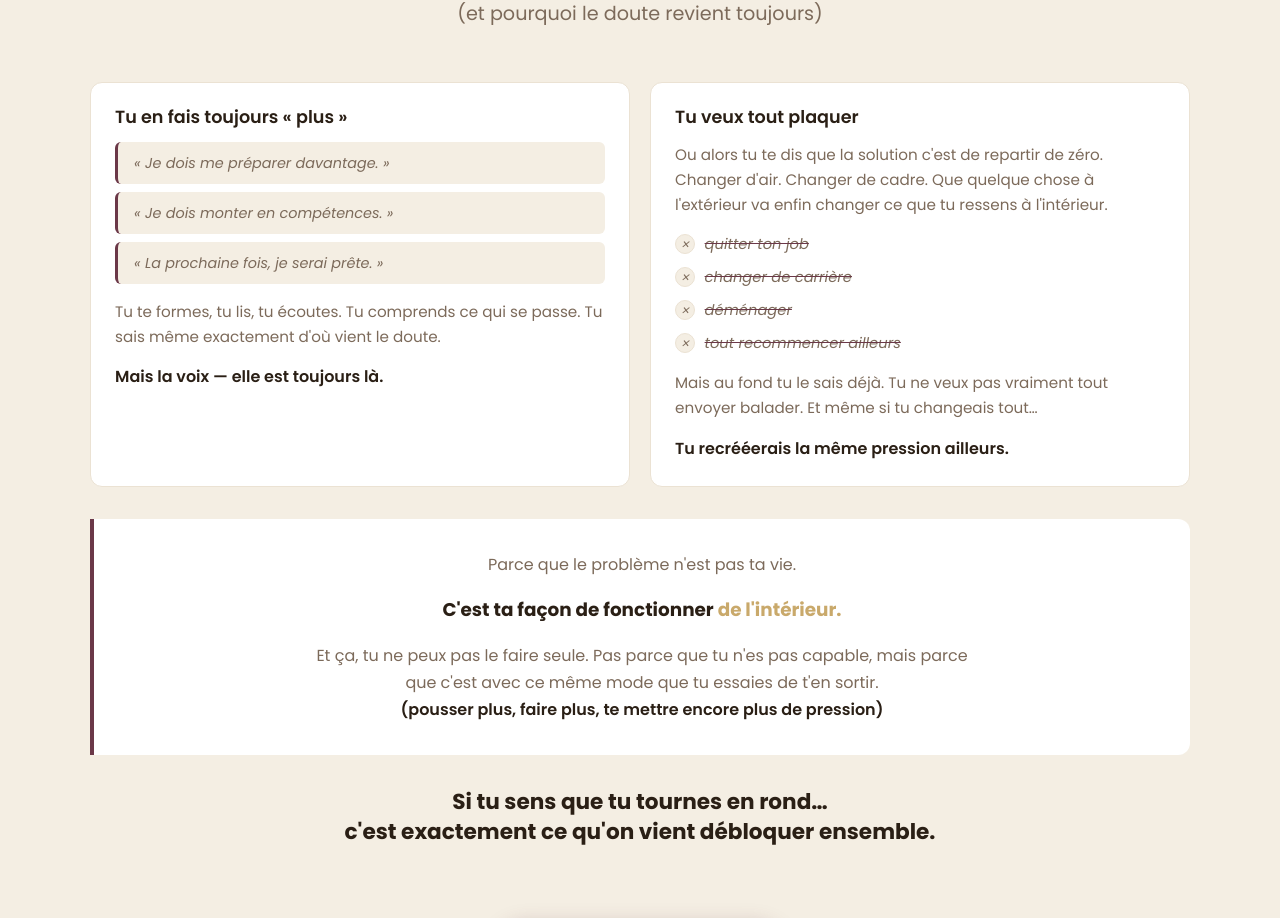
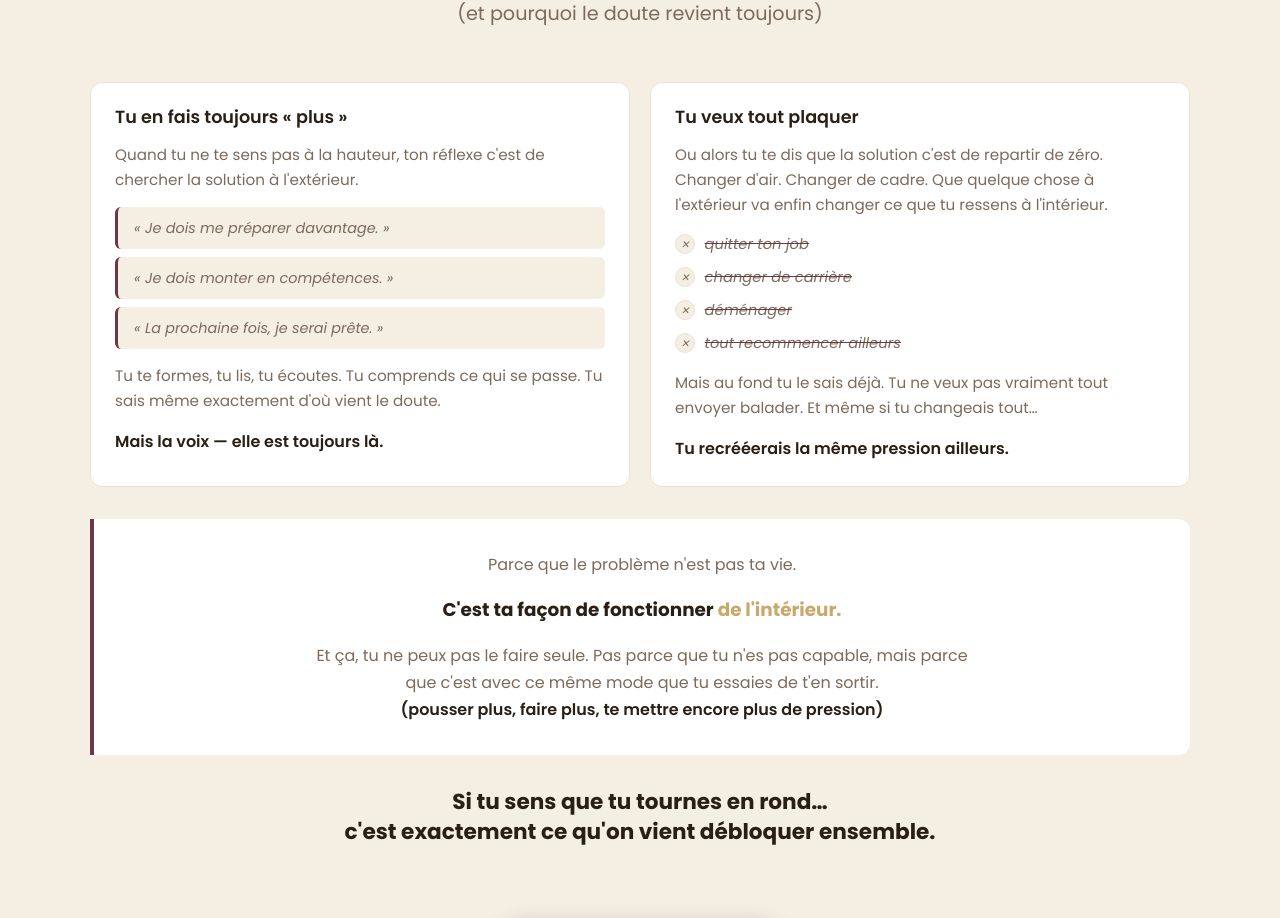
Before and after one commit to yacinebe/AichaHatim.com, a React (Vite) app in the folder apps/web/: page / in a window 1280 px wide. Shown: the part 2634-3552 px from the top of the page. Built offline with nearby package versions, Linux system fonts and the light colour scheme; no server answers.

Commit message:
content: essayé col1 — intro chercher la solution à l'extérieur

```diff
--- a/apps/web/src/pages/Home.jsx
+++ b/apps/web/src/pages/Home.jsx
@@ -229,6 +229,9 @@ function EssayeSection() {
             {/* Col 1 */}
             <div className="essaye-col">
               <h3 className="essaye-col-title">Tu en fais toujours « plus »</h3>
+              <p className="essaye-col-body">
+                Quand tu ne te sens pas à la hauteur, ton réflexe c'est de chercher la solution à l'extérieur.
+              </p>
               <div className="essaye-thoughts">
                 <div className="essaye-thought">« Je dois me préparer davantage. »</div>
                 <div className="essaye-thought">« Je dois monter en compétences. »</div>
```
